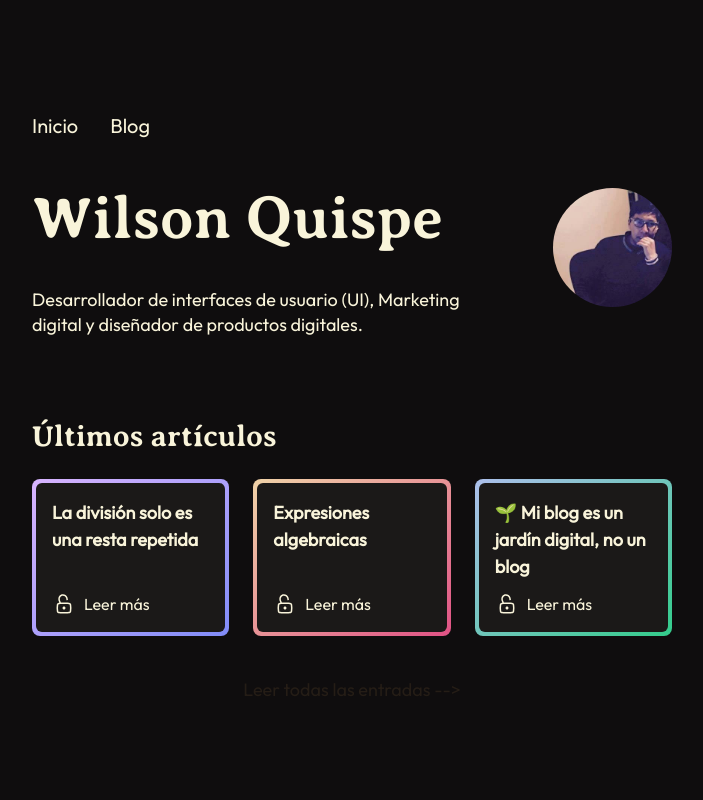
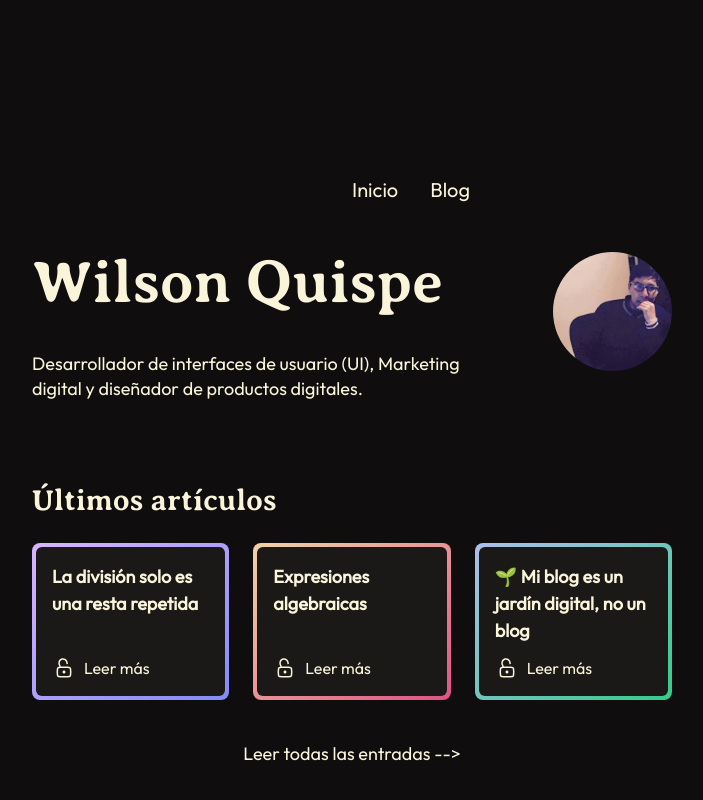
Before and after one commit to wilsonquispealanoca/wilsonquispe.io, a Next.js app: page / in a window 1280 px wide. Shown: the top 800 px of the page, without its empty margins (288-991 px from the left). Built offline with nearby package versions, Linux system fonts and the light colour scheme.

Commit message:
UPDATE: styles markdown

```diff
--- a/_posts/expresiones-algebra.md
+++ b/_posts/expresiones-algebra.md
@@ -65,16 +65,16 @@ En este ejemplo, 4 es el coeficiente. Los coeficientes son una forma de agrupar
 Veamos otro ejemplo, ¿cómo podrías usar coeficientes para reescribir la siguiente expresión?
 
 $$
-x + x + x + x + x + x + y + y + y
+x + x + x + x + y + y
 $$
 
-Como hay seis **_x_** y tres **_y_**, podrías escribirla como **_6x + 3y_**. Así es mucho más fácil de leer:
+Como hay seis **_x_** y tres **_y_**, podrías escribirla como **_4x + 2y_**. Así es mucho más fácil de leer:
 
 $$
-6x + 3y
+4x + 2y
 $$
 
-La expresión anterior no es igual a **_9xy_**. Puedes solamente sumar o restar variables que son la misma letra, como **_x + x_** o **_y + y_**, pero nunca **_x + y_**.
+La expresión anterior no es igual a **_6xy_**. Puedes solamente sumar o restar variables que son la misma letra, como **_x + x_** o **_y + y_**, pero nunca **_x + y_**.
 
 ## Operadores
 
--- a/components/atoms/postTitle.jsx
+++ b/components/atoms/postTitle.jsx
@@ -1,6 +1,6 @@
 export default function PostTitle({ children }) {
   return (
-    <h1 className="font-averia pt-16 text-center text-4xl sm:text-5xl tracking-tight leading-tight md:text-6 md:leading-none my-6 mx-8 md:mx-32 lg:mx-56 xl:mx-80 dark:text-brand-beige text-[#3d4449]">
+    <h1 className="font-averia pt-16 text-center text-4xl sm:text-5xl tracking-tight leading-tight md:text-6 md:leading-none my-6 mx-8 md:mx-32 lg:mx-56 xl:mx-80 text-brand-beige">
       {children}
     </h1>
   );
--- a/components/molecules/navbar.jsx
+++ b/components/molecules/navbar.jsx
@@ -9,7 +9,7 @@ function Navbar() {
   return (
     <>
       <nav
-        className="flex lg:flex-initial text-brand-beige text-xl font-semibold`}
+        className="mx-8 md:mx-32 lg:mx-56 xl:mx-80 pt-16 flex lg:flex-initial text-brand-beige text-xl font-semibold`}
       ">
         <div className="flex">
           <Activelink href="/">Inicio</Activelink>
--- a/pages/index.js
+++ b/pages/index.js
@@ -27,7 +27,7 @@ export default function Home({ allPosts }) {
         <div className="mt-8 md:mt-10 text-center">
           <Link
             href="/blog"
-            className="text-lg transition-all duration-200 hover:pb-1 hover:border-b-2 hover:border-primary-text hover:dark:border-primary-dark text-primary-text dark:text-[#858585]"
+            className="text-lg text-brand-beige"
           >
             Leer todas las entradas --&gt;
           </Link>
--- a/styles/globals.css
+++ b/styles/globals.css
@@ -65,6 +65,8 @@ pre:not(:first-child) {
 .math {
   display: flex;
   justify-content: center;
+  color: #f9f4da;
+  padding-top: 23px;
 }
 
 /**
```
